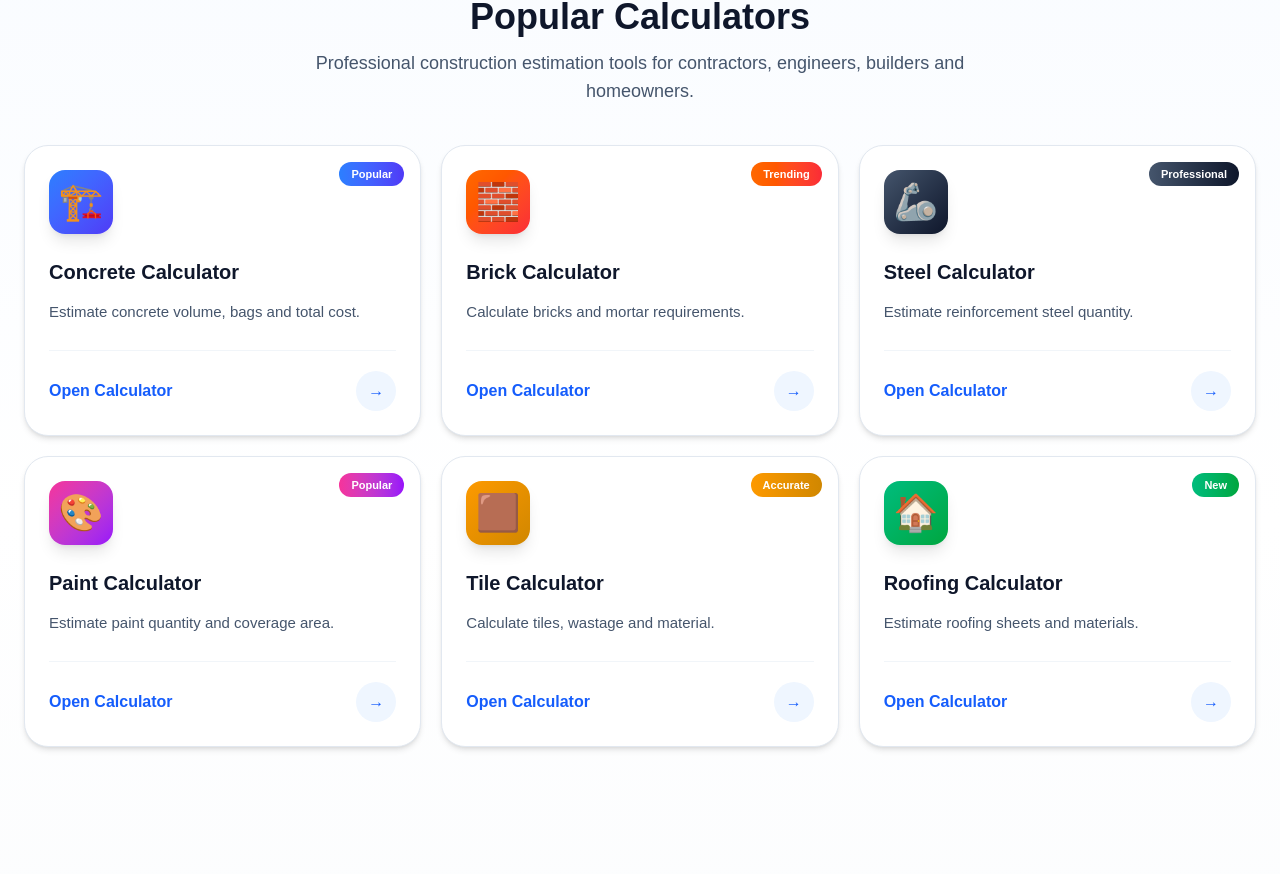
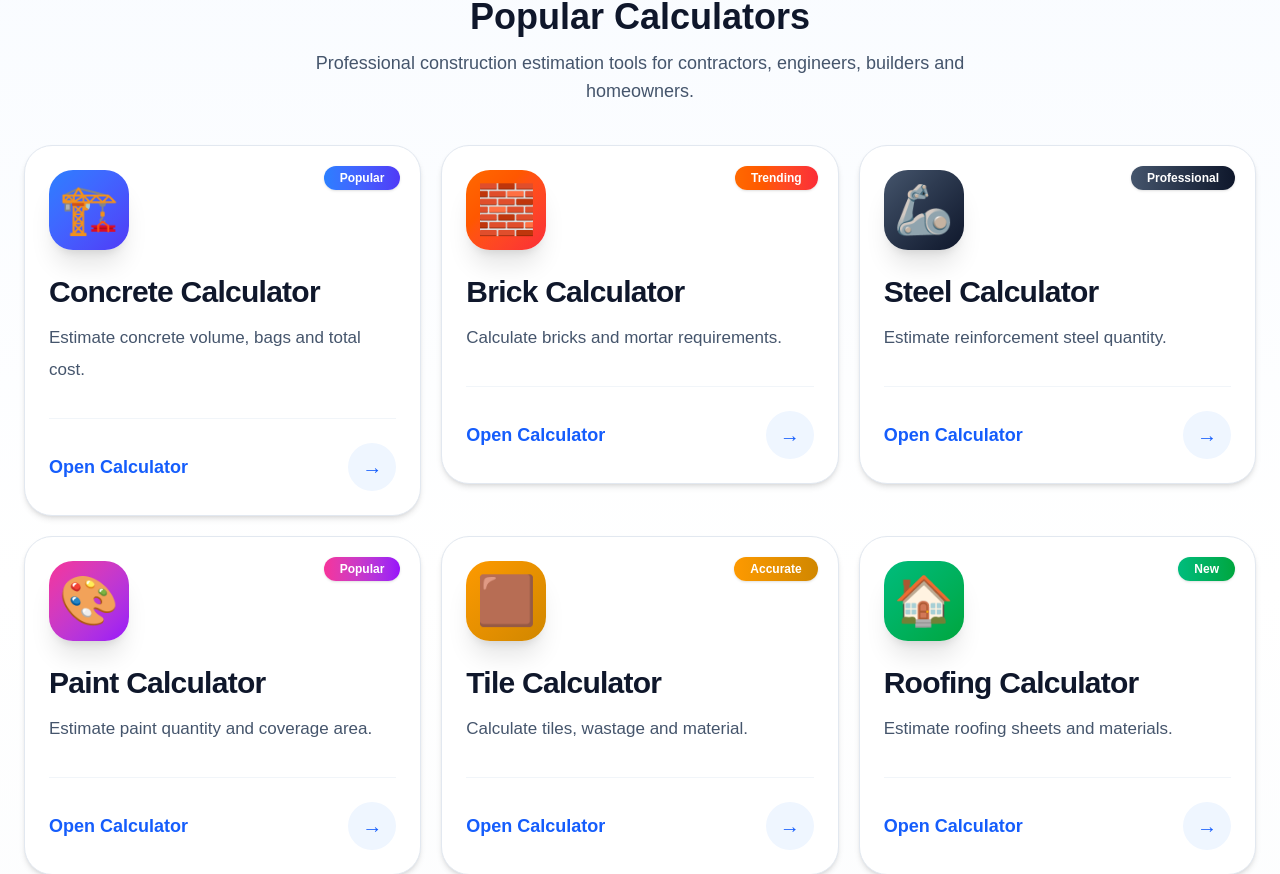
Before and after one commit to km7max-cmd/cornerspan, a Next.js app: page / in a window 1280 px wide. Shown: the part 1168-2042 px from the top of the page. Built offline with nearby package versions, Linux system fonts and the light colour scheme.

Commit message:
Refactor CategoryCard component styles and structure

```diff
--- a/components/CategoryCard.tsx
+++ b/components/CategoryCard.tsx
@@ -66,40 +66,44 @@ export default function CategoryCard({ title }: Props) {
 
   return (
     <Link href={`/calculators/${slug}`}>
-      <article className="group relative flex h-full flex-col overflow-hidden rounded-3xl border border-slate-200 bg-white p-6 shadow-md transition-all duration-300 hover:-translate-y-2 hover:border-blue-200 hover:shadow-2xl">
 
-        <span
-          className={`absolute right-4 top-4 rounded-full bg-gradient-to-r ${item.color} px-3 py-1 text-[11px] font-semibold text-white`}
+      <div className="group relative overflow-hidden rounded-[28px] border border-slate-200 bg-white p-6 shadow-md transition-all duration-500 hover:-translate-y-2 hover:border-blue-200 hover:shadow-2xl">
+
+        <div
+          className={`absolute right-5 top-5 rounded-full bg-gradient-to-r ${item.color} px-4 py-1 text-xs font-semibold text-white shadow`}
         >
           {item.badge}
-        </span>
+        </div>
 
         <div
-          className={`flex h-16 w-16 items-center justify-center rounded-2xl bg-gradient-to-br ${item.color} text-4xl shadow-lg transition-transform duration-300 group-hover:scale-110`}
+          className={`flex h-20 w-20 items-center justify-center rounded-3xl bg-gradient-to-br ${item.color} text-5xl shadow-xl transition-all duration-500 group-hover:scale-110 group-hover:rotate-6`}
         >
           {item.icon}
         </div>
-                <h3 className="mt-6 text-xl font-black text-slate-900">
+
+        <h3 className="mt-6 text-3xl font-extrabold tracking-tight text-slate-900">
           {title}
         </h3>
 
-        <p className="mt-3 flex-1 text-[15px] leading-7 text-slate-600">
+        <p className="mt-3 text-[17px] leading-8 text-slate-600">
           {item.description}
         </p>
 
-        <div className="mt-6 flex items-center justify-between border-t border-slate-100 pt-5">
+        <div className="mt-8 h-px bg-slate-100" />
+                <div className="mt-6 flex items-center justify-between">
 
-          <span className="font-semibold text-blue-600 transition-colors group-hover:text-blue-700">
+          <span className="text-lg font-semibold text-blue-600 transition-colors group-hover:text-blue-700">
             Open Calculator
           </span>
 
-          <div className="flex h-10 w-10 items-center justify-center rounded-full bg-blue-50 text-blue-600 transition-all duration-300 group-hover:translate-x-1 group-hover:bg-blue-600 group-hover:text-white">
+          <div className="flex h-12 w-12 items-center justify-center rounded-full bg-blue-50 text-xl text-blue-600 transition-all duration-300 group-hover:bg-blue-600 group-hover:text-white group-hover:translate-x-1">
             →
           </div>
 
         </div>
 
-      </article>
+      </div>
+
     </Link>
   );
 }
```
